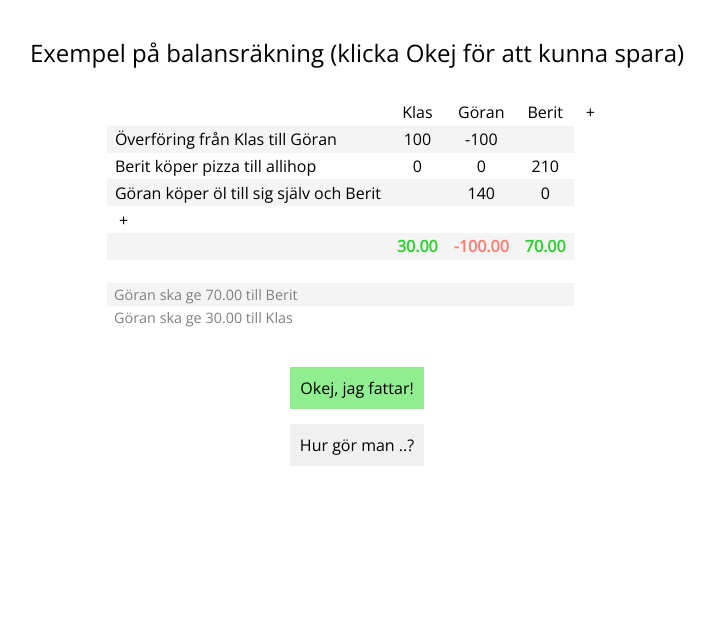
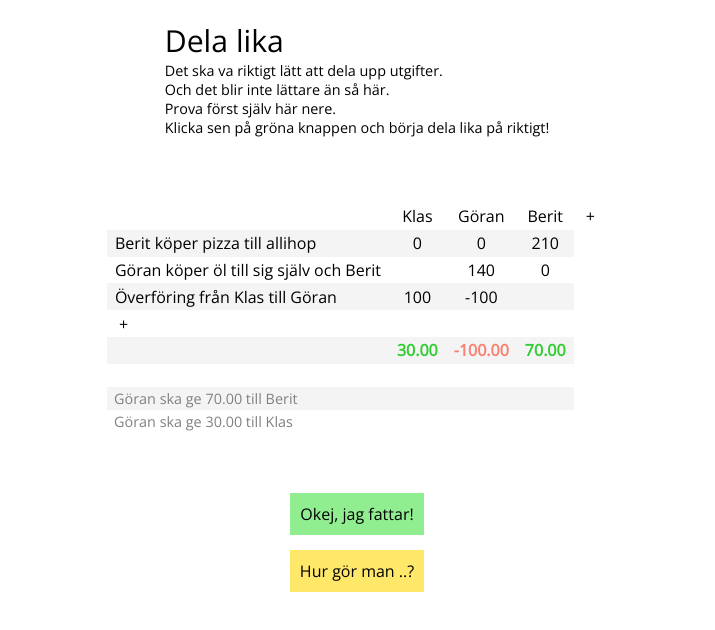
Before and after one commit to radegran/klas-ended, a website: page index.html in a window 1280 px wide. Shown: the whole page, without its empty margins (283-998 px from the left). Drawn offline with nearby package versions, Linux system fonts and the light colour scheme.

Commit message:
Better instructions

```diff
--- a/index.css
+++ b/index.css
@@ -1,5 +1,13 @@
 body {
 	font-family: 'Open Sans', sans-serif;
+}
+
+.startup {
+	font-size: 0.8em;
+}
+
+.startup a {
+	font-size: 1.2em;
 }
 
 .header {
@@ -17,6 +25,11 @@ td.diff-cell, td.cell {
 
 td.diff-cell {
 	font-weight: bold;
+}
+
+.welcome {
+	margin-top: 20px;
+	font-size: 0.9em;
 }
 
 table {
@@ -45,5 +58,8 @@ td {
 .info {
 	margin-top: 15px;
 	padding: 10px;
+}
+
+.yellow {
 	background-color: #FFE869;
 }
--- a/index.js
+++ b/index.js
@@ -1,18 +1,27 @@
 $(document).ready(function()
 {
+	var welcomeText = function(text) { return $("<span/>").css("display", "block").text(text); };
+
+	var $welcome = $("<div/>").addClass("center welcome").append(
+		welcomeText("Dela lika").css("font-size", "2.1em"),
+		welcomeText("Det ska va riktigt lätt att dela upp utgifter."),
+		welcomeText("Och det blir inte lättare än så här."),
+		welcomeText("Prova först själv här nere."),
+		welcomeText("Klicka sen på gröna knappen och börja dela lika på riktigt!")
+	);
 	var $table = $("<table>").addClass("center");
 	var $header = $("<div/>").addClass("center header");
 	var $container = $("<div/>").css("position", "relative");
 
-	$(document.body).append($container.append($header, $table));
+	$(document.body).append($container.append($welcome, $header, $table));
 
 	var data = {
-		"title": "Exempel på balansräkning (klicka Okej för att kunna spara)",
+		"title": "",
 		"names": ["Klas", "Göran", "Berit"],
 		"payments": [
-			{"text": "Överföring från Klas till Göran", "values": [100, -100, null]},
 			{"text": "Berit köper pizza till allihop", "values": [0, 0, 210]},
-			{"text": "Göran köper öl till sig själv och Berit", "values": [null, 140, 0]}
+			{"text": "Göran köper öl till sig själv och Berit", "values": [null, 140, 0]},
+			{"text": "Överföring från Klas till Göran", "values": [100, -100, null]}
 		]
 	};
 
@@ -23,16 +32,20 @@ $(document).ready(function()
 	t.update(data);
 
 	var buttonCss = function(color) {
-		return {
+		var css = {
 			"margin-top": "15px",
 			"padding": "10px",
-			"background-color": color,
 			"cursor": "hand"
-		}
+		};
+
+		if (color) css["background-color"] = color;
+		return css;
 	};
 
 	// "Ok, I get it!"
-	var $iGetIt = $("<div/>").css(buttonCss("lightgreen")).text("Okej, jag fattar!");
+	var $iGetIt = $("<div/>")
+		.css(buttonCss("lightgreen"))
+		.text("Okej, jag fattar!");
 
 	$iGetIt.on("click", function()
 	{
@@ -49,7 +62,10 @@ $(document).ready(function()
 	});
 
 	// Read more ...
-	var $readMore = $("<div/>").css(buttonCss("#f0f0f0")).text("Hur gör man ..?");
+	var $readMore = $("<div/>")
+		.css(buttonCss())
+		.addClass("yellow")
+		.text("Hur gör man ..?");
 
 	$readMore.one("click", function()
 	{
@@ -80,6 +96,6 @@ $(document).ready(function()
 		)
 	});
 
-	$container.append($("<br/>"), $iGetIt.addClass("center"), $readMore.addClass("center"));
+	$container.append($("<br/>"), $("<br/>"), $iGetIt.addClass("center"), $readMore.addClass("center"));
 
 });
```
Also changed, not shown: example.js (+11 -11 lines).
